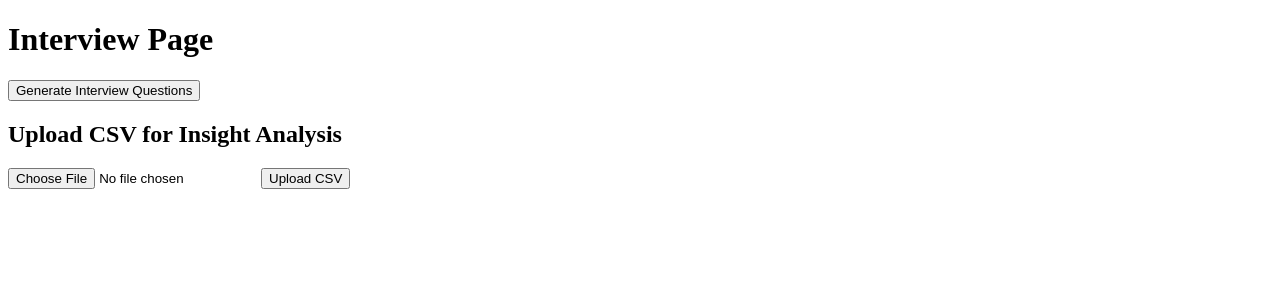
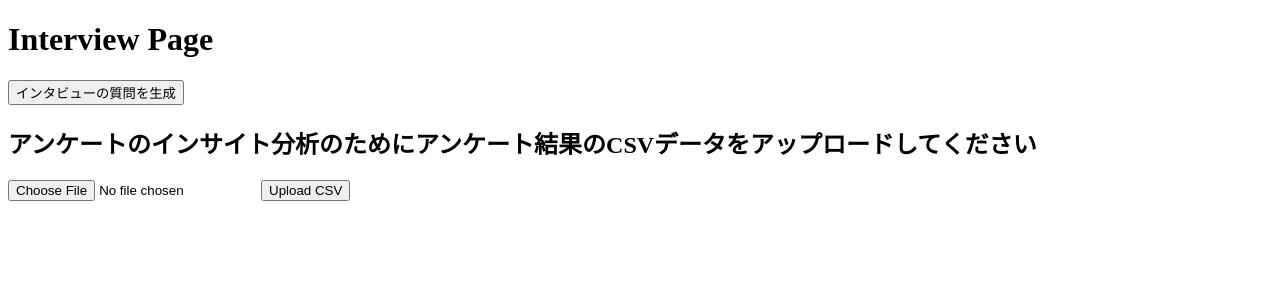
Before and after one commit to Kazuto-Ikeda/mvp-for-abmc, a Next.js app: page /interview in a window 1280 px wide. Shown: the top 300 px of the page. Built offline with nearby package versions, Linux system fonts and the light colour scheme.

Commit message:
translate JP

```diff
--- a/app/interview/page.tsx
+++ b/app/interview/page.tsx
@@ -58,7 +58,7 @@ export default function InterviewPage() {
 
       {/* アンケート項目生成ボタン */}
       <button onClick={generateQuestions} disabled={loading}>
-        {loading ? 'Generating...' : 'Generate Interview Questions'}
+        {loading ? 'Generating...' : 'インタビューの質問を生成'}
       </button>
 
       {/* アンケート項目の表示 */}
@@ -70,7 +70,7 @@ export default function InterviewPage() {
 
       {/* CSVファイルアップロードフィールド */}
       <div>
-        <h2>Upload CSV for Insight Analysis</h2>
+        <h2>アンケートのインサイト分析のためにアンケート結果のCSVデータをアップロードしてください</h2>
         <input type="file" accept=".csv" onChange={handleFileUpload} />
         <button onClick={uploadCsv}>Upload CSV</button>
         {csvUploadSuccess && <p>CSV uploaded successfully!</p>}
```
